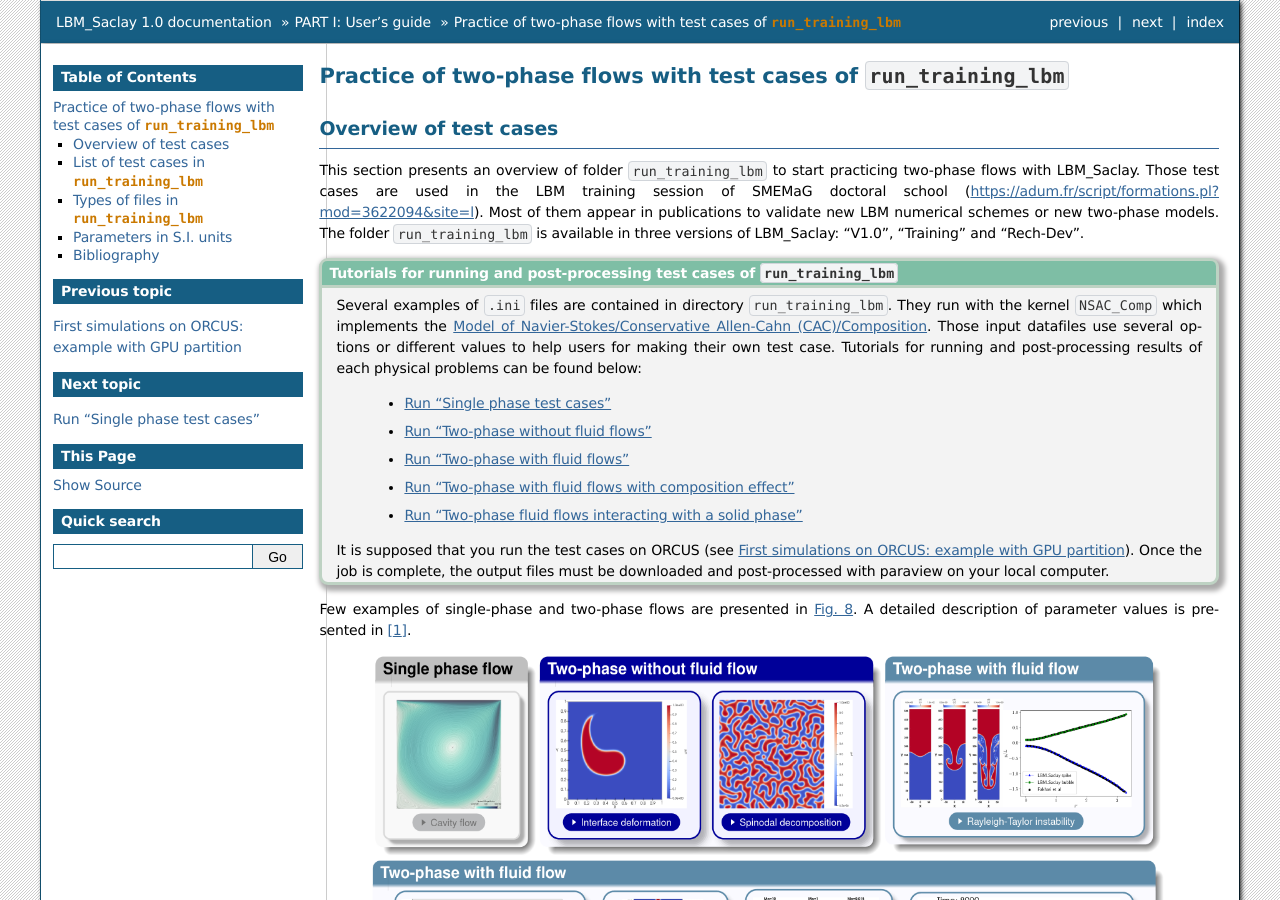
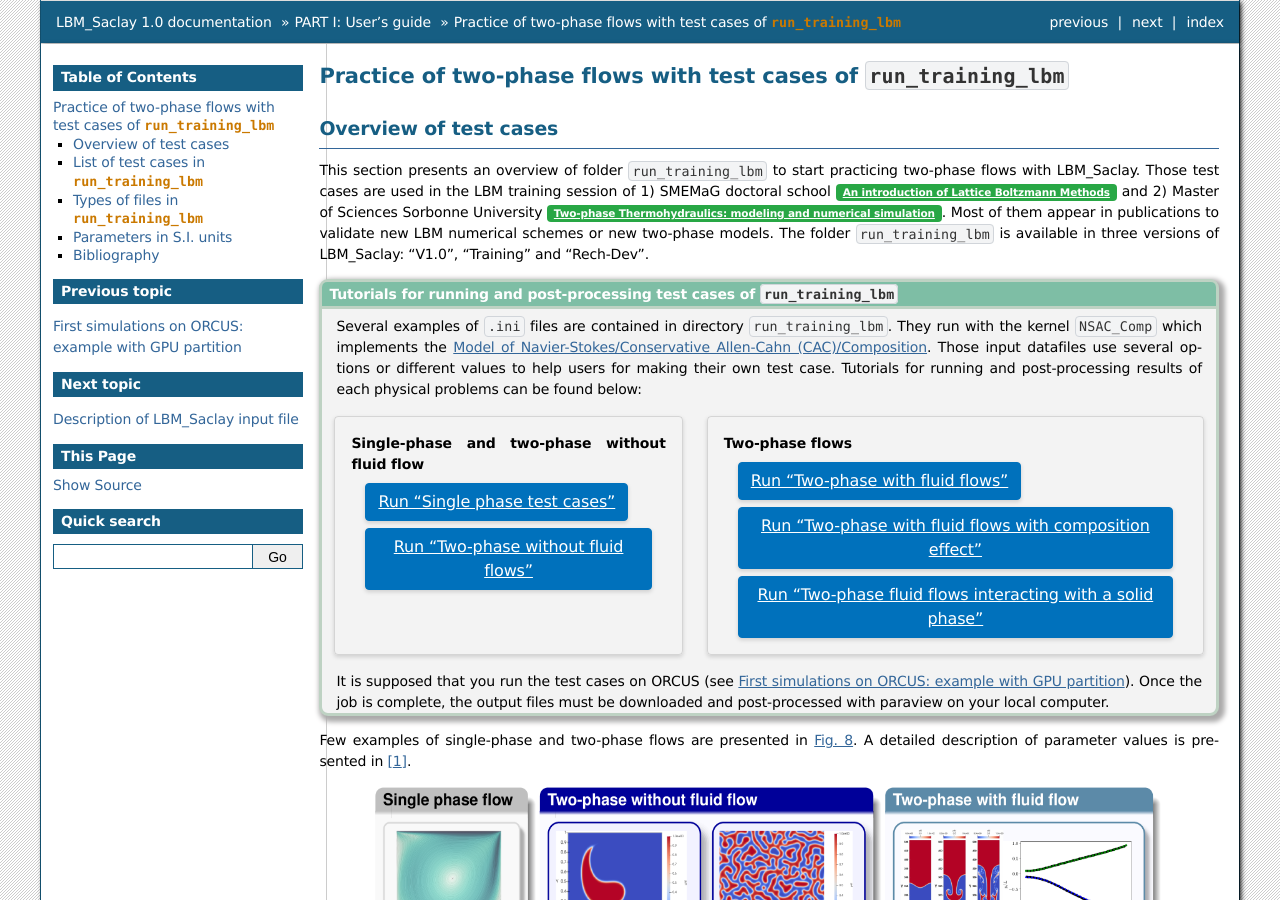
Before and after one commit to cea-lbm-saclay/LBM_Saclay_Documentation, a Sphinx documentation site: the page built from doc/src_doc/01_USER_GUIDE/RUN_TRAINING_LBM/runtraininglbm.rst, in a window 1280 px wide and 900 px high. Built offline with Sphinx 7.4.7, drawn with Linux system fonts in a browser that asks for light colours.

Commit message:
New update

```diff
--- a/doc/src_doc/01_USER_GUIDE/RUN_TRAINING_LBM/runtraininglbm.rst
+++ b/doc/src_doc/01_USER_GUIDE/RUN_TRAINING_LBM/runtraininglbm.rst
@@ -6,18 +6,42 @@
 Overview of test cases
 ----------------------
 
-This section presents an overview of folder ``run_training_lbm`` to start practicing two-phase flows with LBM_Saclay. Those test cases are used in the LBM training session of SMEMaG doctoral school (https://adum.fr/script/formations.pl?mod=3622094&site=l). Most of them appear in publications to validate new LBM numerical schemes or new two-phase models. The folder ``run_training_lbm`` is available in three versions of LBM_Saclay: "V1.0", "Training" and "Rech-Dev".
+This section presents an overview of folder ``run_training_lbm`` to start practicing two-phase flows with LBM_Saclay. Those test cases are used in the LBM training session of 1) SMEMaG doctoral school :bdg-link-success:`An introduction of Lattice Boltzmann Methods <https://adum.fr/script/catalogue.pl?mod=3701390&site=psaclay>` and 2) Master of Sciences Sorbonne University :bdg-link-success:`Two-phase Thermohydraulics: modeling and numerical simulation <https://su-mecanique.github.io/master-mecanique/page/um5mee32/>`. Most of them appear in publications to validate new LBM numerical schemes or new two-phase models. The folder ``run_training_lbm`` is available in three versions of LBM_Saclay: "V1.0", "Training" and "Rech-Dev".
 
 .. admonition:: Tutorials for running and post-processing test cases of ``run_training_lbm``
    :class: hint
 
    Several examples of ``.ini`` files are contained in directory ``run_training_lbm``. They run with the kernel ``NSAC_Comp`` which implements the :ref:`Math-NSAC-Comp`. Those input datafiles use several options or different values to help users for making their own test case. Tutorials for running and post-processing results of each physical problems can be found below:
 
-      - :ref:`Single-Training-LBM`
-      - :ref:`TwoP-withoutFF`
-      - :ref:`TwoP-Training-LBM`
-      - :ref:`TwoP-Compos-Training-LBM`
-      - :ref:`TwoP-Solid-Training-LBM`
+   .. grid:: 2
+      :gutter: 4
+      :margin: 3 3 0 5
+
+      .. grid-item-card:: Single-phase and two-phase without fluid flow
+         :columns: 5
+
+         .. button-ref:: Single-Training-LBM
+            :color: primary
+            :shadow:
+
+         .. button-ref:: TwoP-withoutFF
+            :color: primary
+            :shadow:
+
+      .. grid-item-card:: Two-phase flows
+         :columns: 7
+
+         .. button-ref:: TwoP-Training-LBM
+            :color: primary
+            :shadow:
+
+         .. button-ref:: TwoP-Compos-Training-LBM
+            :color: primary
+            :shadow:
+
+         .. button-ref:: TwoP-Solid-Training-LBM
+            :color: primary
+            :shadow:
 
    It is supposed that you run the test cases on ORCUS (see :ref:`Simulations-GPU`). Once the job is complete, the output files must be downloaded and post-processed with paraview on your local computer.
 
@@ -40,11 +64,6 @@
 
    The two-phase model can easily degenerate to single-phase flows. This is the reason why the first two test cases compare LBM_Saclay results with well-known solutions of "lid-driven cavity flows" and "Poiseuille flows".
 
-   .. toctree::
-      :maxdepth: 1
-
-      ./Test_Cases_Single_Phase.rst
-
    .. container:: sphinx-features
 
       .. table:: Single-phase test cases
@@ -61,12 +80,14 @@
          | TestCase02_Poiseuille_Water                | Navier-Stokes                    | Analytical solution                  |
          +--------------------------------------------+----------------------------------+--------------------------------------+
 
+   .. div:: sd-text-center
+
+      .. button-ref:: Single-Training-LBM
+         :color: primary
+         :shadow:
+
+
 .. dropdown:: Two-phase test cases without fluid flow
-
-   .. toctree::
-      :maxdepth: 1
-
-      ./Test_Cases_Two_Phase_Without-Flows.rst
 
    .. container:: sphinx-features
 
@@ -88,12 +109,13 @@
          | TestCase06_Stefan-Problem                  | Phase-field/Composition          | Analytical solution                  |
          +--------------------------------------------+----------------------------------+--------------------------------------+
 
+   .. div:: sd-text-center
+
+      .. button-ref:: TwoP-withoutFF
+         :color: primary
+         :shadow:
+
 .. dropdown:: Two-phase test cases with fluid flow
-
-   .. toctree::
-      :maxdepth: 1
-
-      ./Test_Cases_Two_Phase.rst
 
    .. container:: sphinx-features
 
@@ -123,12 +145,13 @@
          | TestCase14_Dam-Break2D                     | Navier-Stokes/Phase-field        | --                                   |
          +--------------------------------------------+----------------------------------+--------------------------------------+
 
+   .. div:: sd-text-center
+
+      .. button-ref:: TwoP-Training-LBM
+         :color: primary
+         :shadow:
+
 .. dropdown:: Two-phase with fluid flow & composition effect
-
-   .. toctree::
-      :maxdepth: 1
-
-      ./Test_Cases_TwoPhase_ComposEffect.rst
 
    .. container:: sphinx-features
 
@@ -153,12 +176,13 @@
          | Rising_Bubble                        | Navier-Stokes/Phase-field/Composition  | --                                   |
          +--------------------------------------+----------------------------------------+--------------------------------------+
 
+   .. div:: sd-text-center
+
+      .. button-ref:: TwoP-Compos-Training-LBM
+         :color: primary
+         :shadow:
+
 .. dropdown:: Two-phase interacting with a solid phase
-
-   .. toctree::
-      :maxdepth: 1
-
-      ./Test_Cases_TwoPhase_Interacting-SolidPhase.rst
 
    .. container:: sphinx-features
 
@@ -183,6 +207,12 @@
          +--------------------------------------------+----------------------------------+--------------------------------------+
          | TestCase20_Moving-Container-Hole           | Navier-Stokes/Phase-fields       | --                                   |
          +--------------------------------------------+----------------------------------+--------------------------------------+
+
+   .. div:: sd-text-center
+
+      .. button-ref:: TwoP-Solid-Training-LBM
+         :color: primary
+         :shadow:
 
 Types of files in ``run_training_lbm``
 --------------------------------------
--- a/doc/src_doc/01_USER_GUIDE/SIMU_ON_ORCUS/Simulations-ORCUS-GPU.rst
+++ b/doc/src_doc/01_USER_GUIDE/SIMU_ON_ORCUS/Simulations-ORCUS-GPU.rst
@@ -21,7 +21,7 @@
 
             .. code-block:: shell
 
-               $ ssh -XC orcusloginint2
+               $ ssh -XC orcusloginamd2
 
       returns
 
@@ -49,12 +49,11 @@
       .. admonition:: For training session: if FIRST connexion on ORCUS
          :class: error
 
-         Copy and rename the ``bashrc`` file and source it
+         Copy and rename the bashrc file
 
             .. code-block:: shell
 
                $ cp /tmpformation/LBM_Saclay/Bin-Training/bashrc-lbm-training ~/.bashrc
-               $ source ~/.bashrc
 
          Copy the folder ``run_training_lbm`` in your directory (content on :ref:`Run_Training-LBM`):
 
```
Also changed, not shown: doc/index.rst (+7 -9 lines), doc/src_doc/01_USER_GUIDE/QUICKSTART/quickstart.rst (+5 -10 lines).
